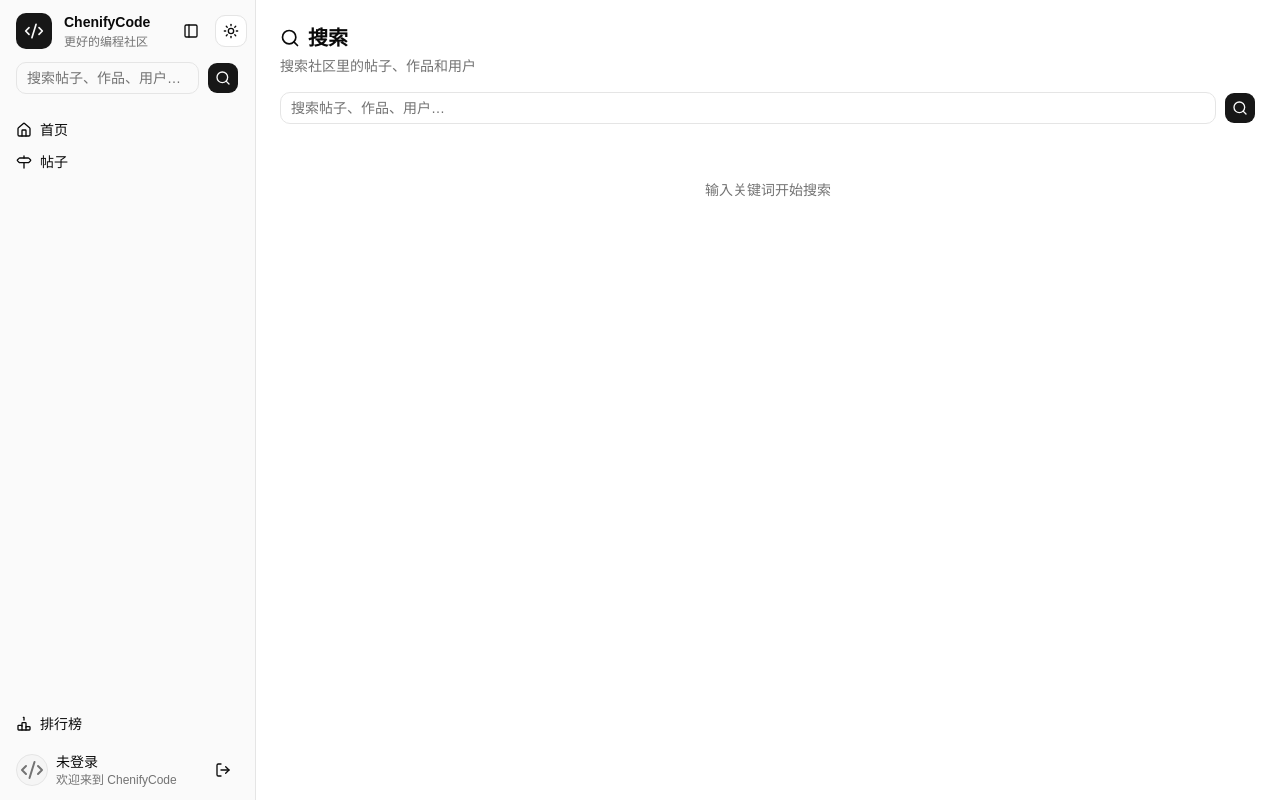
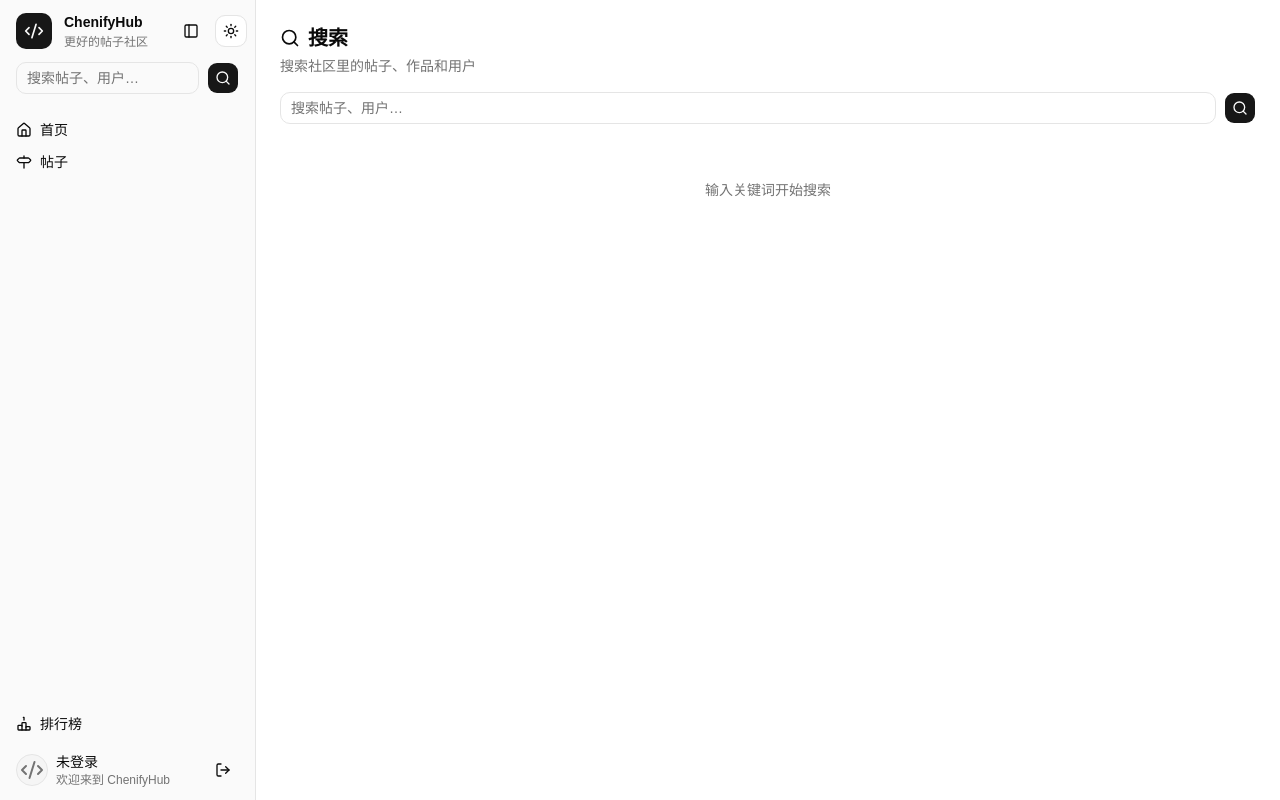
Before and after one commit to ChenifyDev/chenify-code, a React (Vite) app: page /search in a window 1280 px wide. Built offline with nearby package versions, Linux system fonts and the light colour scheme; what markdown-it-texmath would draw is missing.

Commit message:
feat: 改名！

```diff
--- a/index.html
+++ b/index.html
@@ -4,7 +4,7 @@
         <meta charset="UTF-8" />
         <link rel="icon" type="image/svg+xml" href="/favicon.svg" />
         <meta name="viewport" content="width=device-width, initial-scale=1.0" />
-        <title>chenify-code</title>
+        <title>ChenifyHub</title>
     </head>
     <body>
         <div id="root"></div>
--- a/package.json
+++ b/package.json
@@ -1,5 +1,5 @@
 {
-    "name": "chenify-code",
+    "name": "chenify-hub",
     "version": "0.0.0",
     "private": true,
     "type": "module",
--- a/src/components/layout/Sidebar.tsx
+++ b/src/components/layout/Sidebar.tsx
@@ -86,8 +86,8 @@ export default function AppSidebar() {
                             />
                         </div>
                         <div className={cn("grid gap-0.5 leading-tight", "group-data-[collapsible=icon]:hidden")}>
-                            <p className="text-sm font-semibold">ChenifyCode</p>
-                            <p className="text-xs text-muted-foreground">更好的编程社区</p>
+                            <p className="text-sm font-semibold">ChenifyHub</p>
+                            <p className="text-xs text-muted-foreground">更好的帖子社区</p>
                         </div>
                     </div>
                     <div className={cn("flex gap-1.5 items-center", "group-data-[collapsible=icon]:hidden")}>
@@ -213,9 +213,7 @@ export default function AppSidebar() {
                         >
                             {user?.username ?? "未登录"}
                         </p>
-                        <p className="truncate text-xs text-muted-foreground">
-                            {user?.email ?? "欢迎来到 ChenifyCode"}
-                        </p>
+                        <p className="truncate text-xs text-muted-foreground">{user?.email ?? "欢迎来到 ChenifyHub"}</p>
                     </div>
                     {user ? (
                         <DropdownMenu>
--- a/src/components/search/SearchBox.tsx
+++ b/src/components/search/SearchBox.tsx
@@ -17,7 +17,7 @@ export default function SearchBox({
     value,
     onValueChange,
     onSubmit,
-    placeholder = "搜索帖子、作品、用户…",
+    placeholder = "搜索帖子、用户…",
     className,
     autoFocus,
 }: SearchBoxProps) {
--- a/src/pages/drafts.tsx
+++ b/src/pages/drafts.tsx
@@ -8,7 +8,7 @@ export default function Drafts() {
     if (!me) return null;
 
     return (
-        <div className="mx-auto w-full p-4 md:p-6">
+        <div className="mx-auto w-full max-w-3xl p-4 md:p-6">
             <header className="mb-4">
                 <h1 className="flex items-center gap-2 text-xl font-semibold">
                     <FileText className="size-5" />
```
Also changed, not shown: 1 other file (tests, documents, lock files or other folders).
